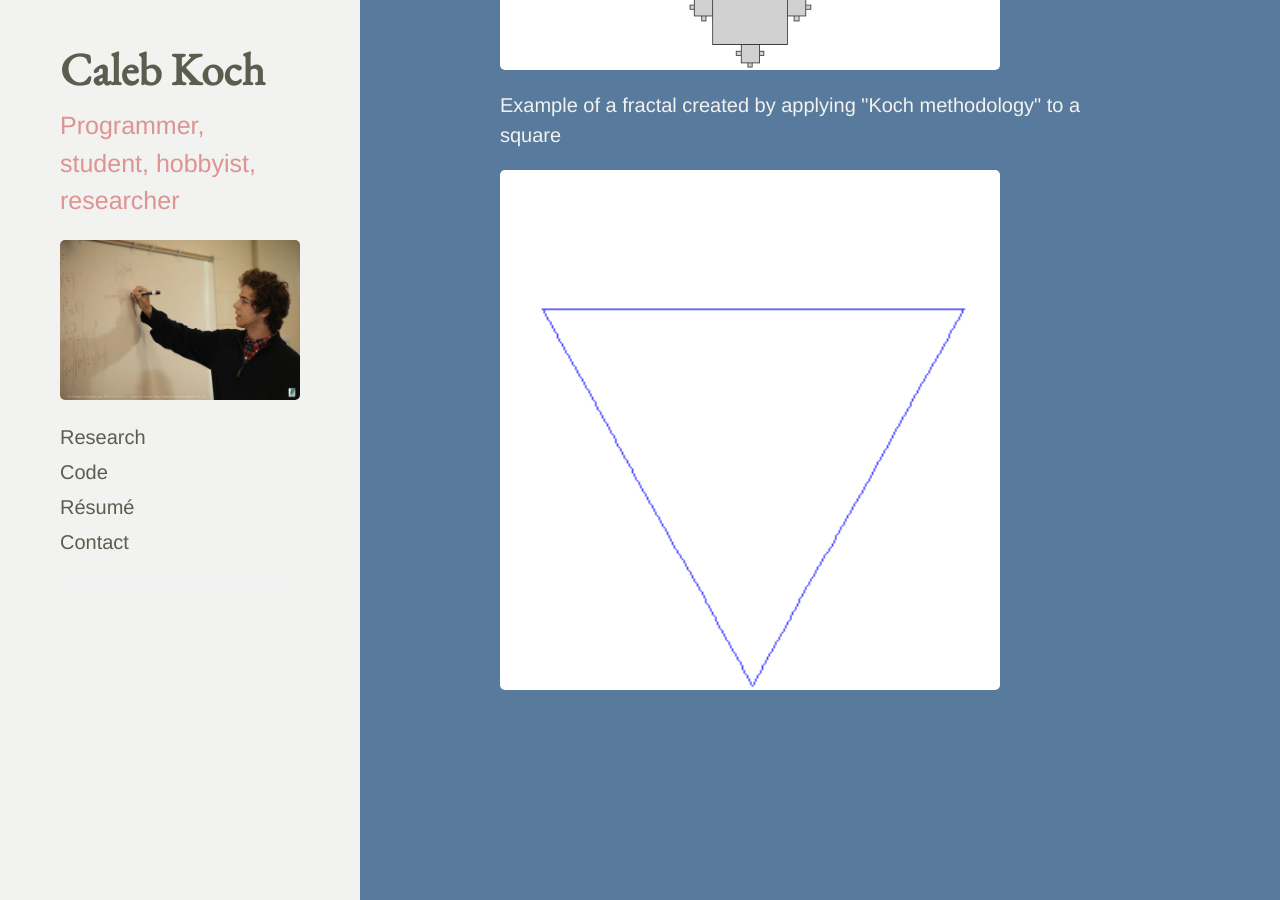
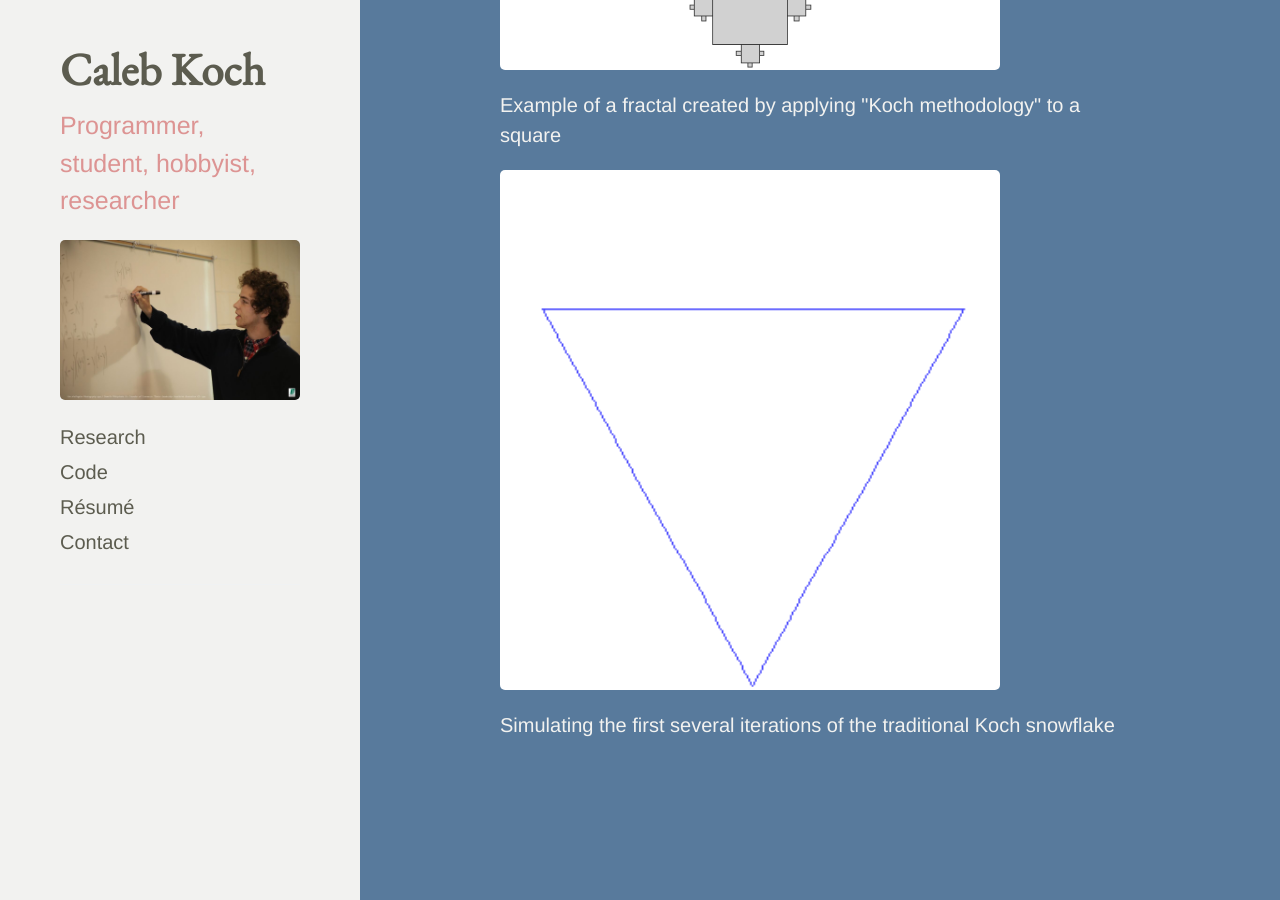
Before and after one commit to cakoch10/cakoch10.github.io, a Jekyll site: the page built from fractal.md, in a window 1280 px wide and 900 px high, scrolled down 908 px. Built offline with Jekyll 4.4.1, drawn with Linux system fonts in a browser that asks for light colours; Markdown is read by kramdown in place of the engine named in the settings.

Commit message:
Update fractal.md

```diff
--- a/fractal.md
+++ b/fractal.md
@@ -18,4 +18,5 @@ explore the geometric properties of the fractal and how it maintained regularity
 
 <figure>
   <img src="https://raw.githubusercontent.com/cakoch10/cakoch10.github.io/master/public/Von_Koch_curve.gif" alt="Drawing" style="width: 500px;"/>
+  <figcaption><span style="color:#f2f2f0">Simulating the first several iterations of the traditional Koch snowflake</span></figcaption>
 </figure>
```
